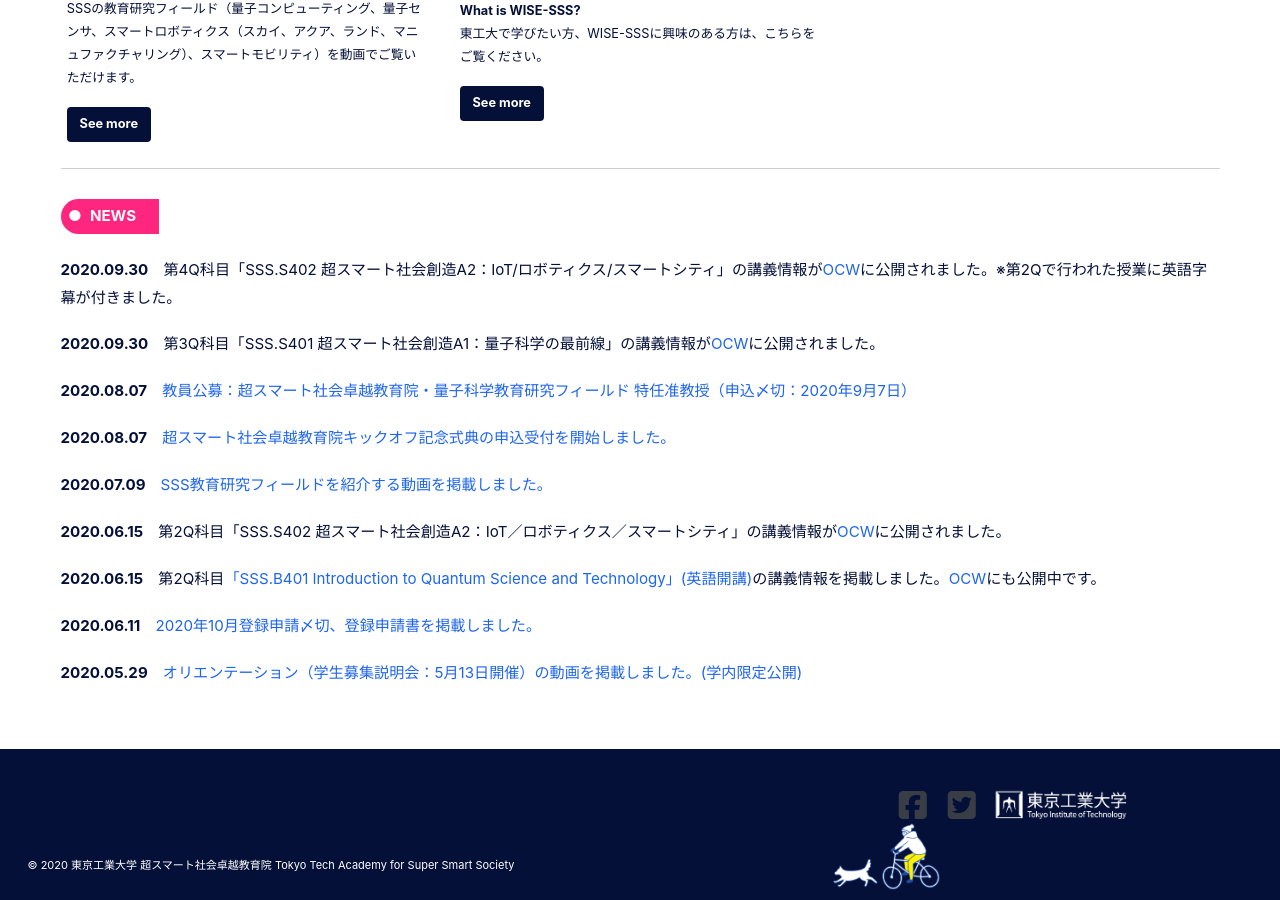
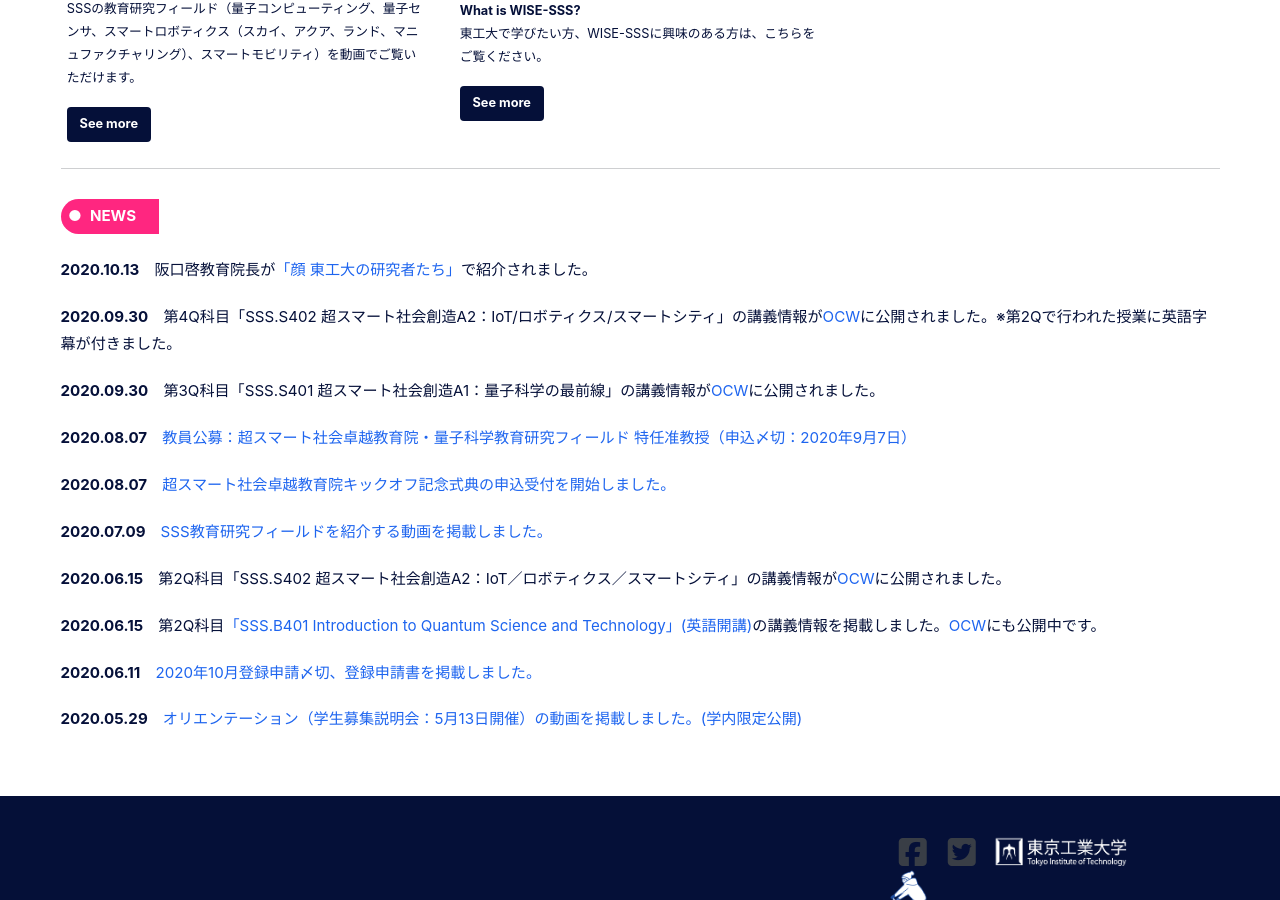
Before and after one commit to fl1d/w0ex.github.io, a Jekyll site: the page built from _pages/home.md, in a window 1280 px wide and 900 px high, scrolled down 1325 px. Built offline with Jekyll 4.4.1, drawn with Linux system fonts in a browser that asks for light colours; cached includes are drawn as plain includes; nearby versions of some CDN libraries.

Commit message:
Update home.md

```diff
--- a/_pages/home.md
+++ b/_pages/home.md
@@ -84,6 +84,8 @@ feature_row:
 
 <h6>NEWS　</h6>
 
+<B>2020.10.13</B>　阪口啓教育院長が[「顔 東工大の研究者たち」](https://www.titech.ac.jp/research/stories/faces39_sakaguchi.html)で紹介されました。<br>
+
 <B>2020.09.30</B>　第4Q科目「SSS.S402 超スマート社会創造A2：IoT/ロボティクス/スマートシティ」の講義情報が[OCW](http://www.ocw.titech.ac.jp/index.php?module=General&action=T0300&JWC=202030566&lang=JA&vid=03)に公開されました。※第2Qで行われた授業に英語字幕が付きました。<br>
 
 <B>2020.09.30</B>　第3Q科目「SSS.S401 超スマート社会創造A1：量子科学の最前線」の講義情報が[OCW](http://www.ocw.titech.ac.jp/index.php?module=General&action=T0300&GakubuCD=00&GakkaCD=400051&KeiCD=0&course=51&KamokuCD=400051&KougiCD=202028549&Nendo=2020&vid=03)に公開されました。<br>
```
